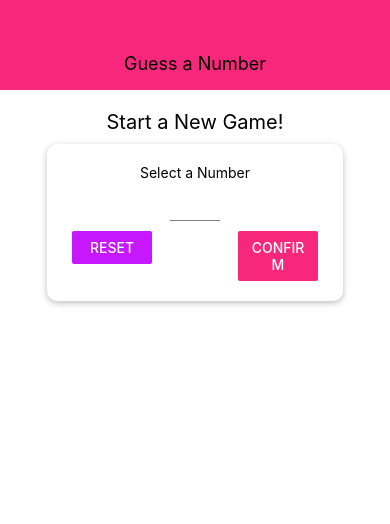
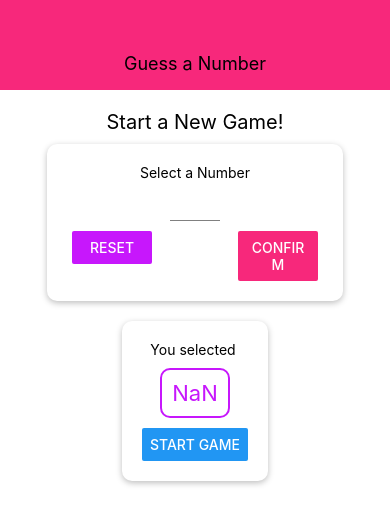
Before and after one commit to jose-Abel/guessTheNumber, a React Native app: screen / in a window 390 px wide. Both pictures are taken after a click on the button "CONFIRM". Shown: the top 524 px of the page. Built offline with nearby package versions, Linux system fonts and the light colour scheme.

Commit message:
Add an alert with the Alert object to display when the confirmInputHandler is executed

```diff
--- /dev/null
+++ b/components/NumberContainer.js
@@ -0,0 +1,31 @@
+import React from 'react';
+import { View, Text, StyleSheet } from 'react-native';
+
+import Colors from '../constants/colors';
+
+const NumberContainer = props => {
+  return (
+    <View style={styles.container}>
+      <Text style={styles.number}>{props.children}</Text>
+    </View>
+  );
+}
+
+const styles = StyleSheet.create({
+  container: {
+    borderWidth: 2,
+    borderColor: Colors.accent,
+    padding: 10,
+    borderRadius: 10,
+    marginVertical: 10,
+    alignItems: 'center',
+    justifyContent: 'center'
+  },
+
+  number: {
+    color: Colors.accent,
+    fontSize: 22
+  }
+});
+
+export default NumberContainer;
--- a/screens/StartGameScreen.js
+++ b/screens/StartGameScreen.js
@@ -1,9 +1,10 @@
 import React, { useState } from 'react';
-import { View, Text, StyleSheet, Button, TouchableWithoutFeedback, Keyboard } from 'react-native';
+import { View, Text, StyleSheet, Button, TouchableWithoutFeedback, Keyboard, Alert } from 'react-native';
 
 import Card from '../components/Card';
 import Colors from '../constants/colors';
 import Input from '../components/Input';
+import NumberContainer from '../components/NumberContainer';
 
 const StartGameScreen = props => {
     const [enteredValue, setEnteredValue] = useState('');
@@ -26,18 +27,26 @@
         const chosenNumber = parseInt(enteredValue);
 
         if(isNaN(chosenNumber) || chosenNumber <= 0 || chosenNumber > 99) {
-            return;
+            Alert.alert('Invalid number!', 'Number has to be between 1 and 99', [{text: 'Okay', style: 'destructive', onPress: resetInputHandler}]);
         }
 
         setConfirmed(true);
         setSelectedNumber(chosenNumber);
         setEnteredValue("");
+        Keyboard.dismiss();
     }
 
     let confirmedOutput;
 
     if(confirmed) {
-        confirmedOutput = (<Text>Chosen Number: {selectedNumber}</Text>)
+        confirmedOutput = (
+            <Card style={styles.summaryContainer}>
+                <Text>You selected </Text>
+
+                <NumberContainer>{selectedNumber}</NumberContainer>
+
+                <Button title="START GAME" />
+            </Card>)
     }
 
     return (
@@ -103,6 +112,10 @@
   input: {
       width: 50,
       textAlign: 'center'
+  },
+  summaryContainer: {
+      marginTop: 20,
+      alignItems: 'center'
   }
 });
 
```
